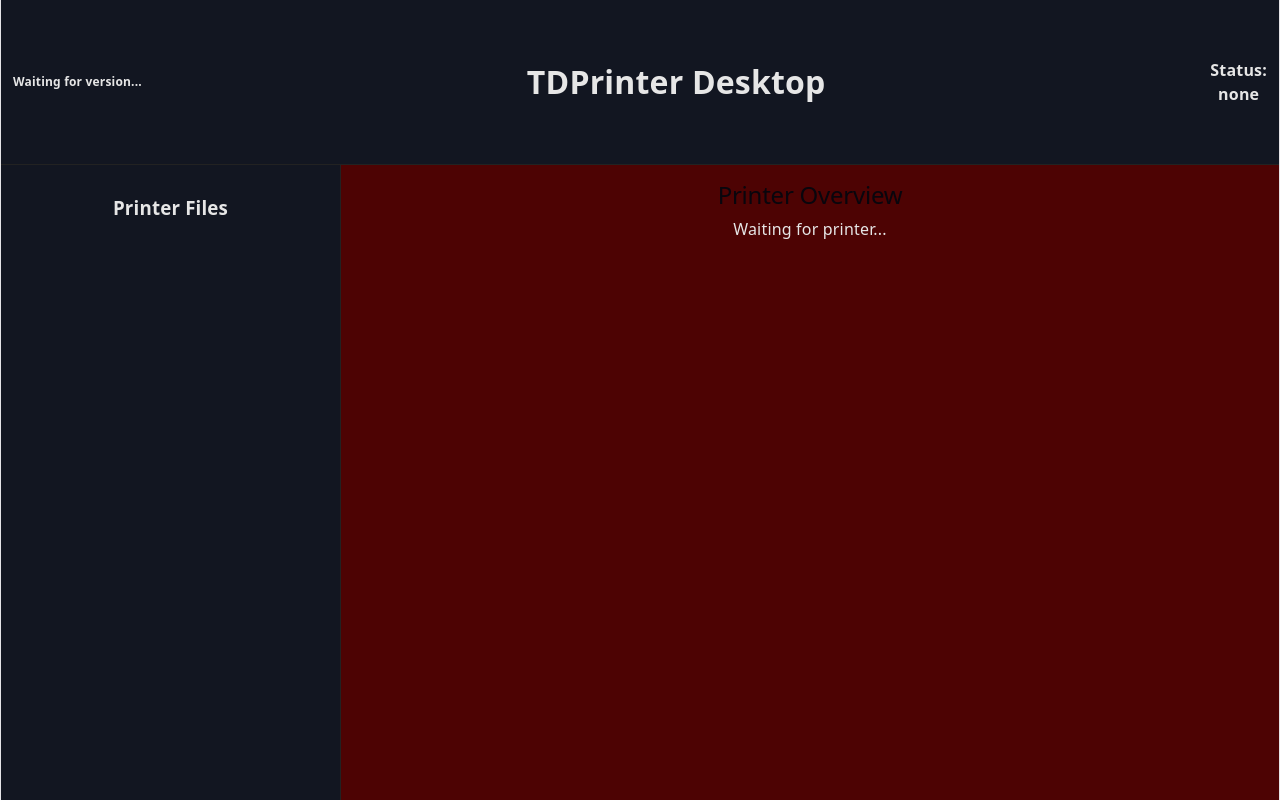
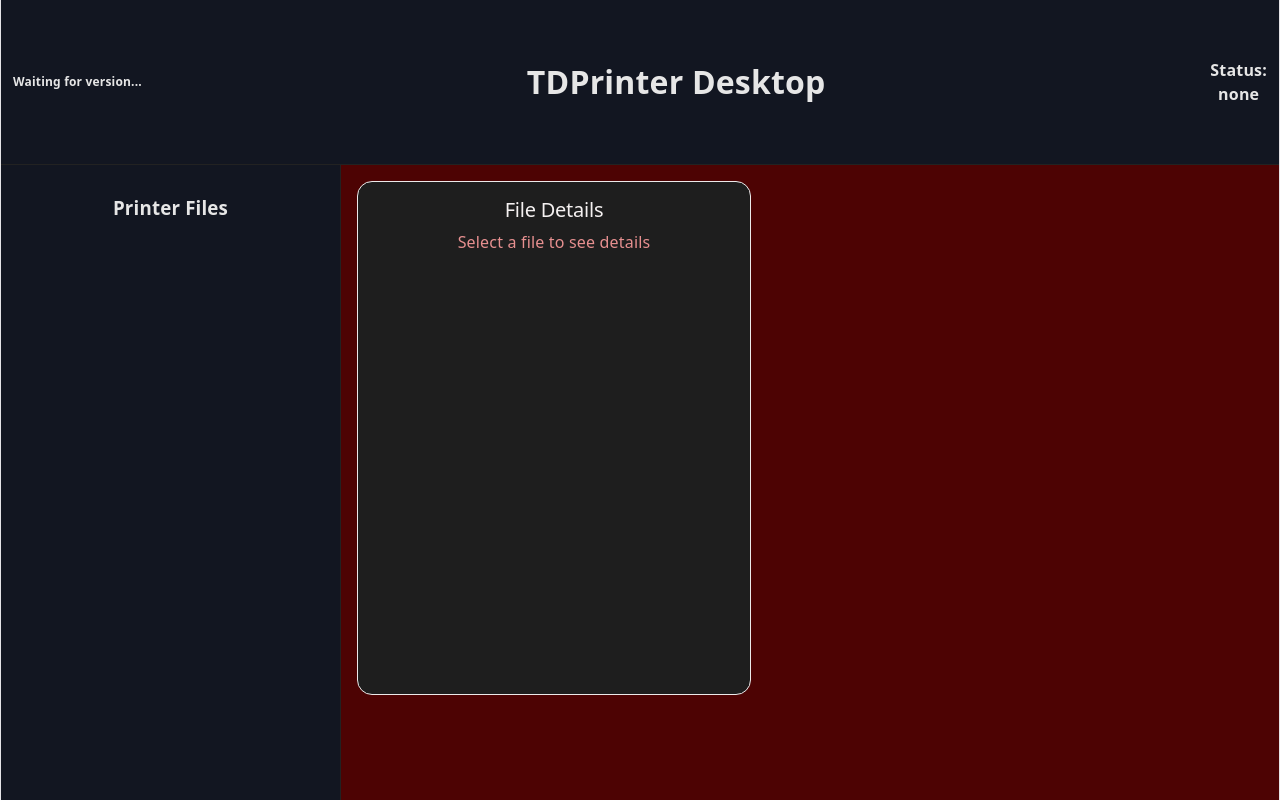
Before and after one commit to tbeswick/TDPrinterDesktop, a React (Vite) app: page / in a window 1280 px wide. Built offline with nearby package versions, Linux system fonts and the light colour scheme.

Commit message:
selected file UI

```diff
--- a/src/layout/DashboardLayout.tsx
+++ b/src/layout/DashboardLayout.tsx
@@ -3,6 +3,7 @@ import { PrinterStatus } from "../types/printerstatus";
 import { VersionInfo } from "../types/versioninfo";
 import { usePrinterEvents } from "../hooks/usePrinterEvents";
 import { FileItem } from "../types/printerfile";
+import { invoke } from "@tauri-apps/api/core";
 import "./layout.css";
 
 
@@ -16,6 +17,7 @@ export default function DashboardLayout({
   const [status, setStatus] = useState<PrinterStatus | null>(null);
   const [files, setFiles] = useState<FileItem[]>([]);
   const [version, setVersion] = useState<VersionInfo | null>(null);
+   const [selectedFile, setSelectedFile] = useState<FileItem | null>(null);
 
 
      usePrinterEvents(
@@ -23,6 +25,13 @@ export default function DashboardLayout({
          setFiles,
          setVersion
      );
+
+
+  async function handleCardClick(cardId: String) {
+    const fileItem = await invoke<FileItem>("card_clicked", { cardId });
+    setSelectedFile(fileItem);
+  }
+
 
 
   return (
@@ -56,12 +65,10 @@ export default function DashboardLayout({
                 {files
                   .filter(file => file.type === "PRINT_FILE")
                   .map(file => (
-                      <div key={file.display_name} className="card">
-                        <img src={file.thumbnail_path} alt="Logo" style={{width: "100px", height: "100px", margin: "auto"}} />
-                        <div className="container">
-                          <h4><b>{file.display_name}</b></h4>
-                          <p>{`Last Modified: ${new Date(file.m_timestamp * 1000).toLocaleString()}`}</p>
-                        </div>
+                      <div key={file.display_name} className="card" onClick={() => handleCardClick(file.display_name)}>
+                        <img src={file.thumbnail_path} alt="Logo" style={{width: "40px", height: "40px"}} />
+                        <p>{file.display_name}</p>
+                        <p>{`Last Modified: ${new Date(file.m_timestamp * 1000).toLocaleString()}`}</p>
                       </div>
                 ))}
         </aside>
@@ -69,7 +76,7 @@ export default function DashboardLayout({
         <main className="app-content">
           {children}
 
-       {status ? (
+       {/* {status ? (
          <div>
            <p>State: {status.printer.state}</p>
            <p>Nozzle: {status.printer.temp_nozzle} °C</p>
@@ -78,10 +85,34 @@ export default function DashboardLayout({
          </div>
        ) : (
          <p>Waiting for printer...</p>
-       )}
+       )} */}
 
 
+        {selectedFile && (
+          <div className="file-details">
+            <h2>Selected File Details</h2>
+            <p>{selectedFile.display_name}</p>
+            <img src={selectedFile.thumbnail_path} alt="Thumbnail" style={{width: "260px", height: "260px"}} />
+            <p>Type: {selectedFile.type}</p>
+            <p>Last Modified: {new Date(selectedFile.m_timestamp * 1000).toLocaleString()}</p>
+            <p>{selectedFile.name}</p>
 
+
+            <div className="button-row">
+                <button className="delete-btn">Delete File</button>
+                {/* <button className="pause-btn" style={{visibility: "hidden"}}>Pause Print</button>                 */}
+                <button className="print-btn">Print File</button>
+            </div>
+
+
+          </div>
+        )}
+
+
+        <div className="file-details" style={{visibility: selectedFile ? "hidden" : "visible"}}>
+            <h2>File Details</h2>
+            <p>Select a file to see details</p>
+        </div>
 
 
 
--- a/src/layout/layout.css
+++ b/src/layout/layout.css
@@ -43,30 +43,99 @@
   padding: 16px;
   background: #4d0303;
   overflow: auto;
+  display: grid;
+  grid-template-columns: 300px 1fr;
+  grid-template-rows: auto;
 }
 
 .card {
   /* Add shadows to create the "card" effect */
-  box-shadow: 0 4px 8px 0 rgba(0,0,0,0.2);
+  /* box-shadow: 0 4px 8px 0 rgba(0,0,0,0.2); */
   transition: 0.3s;
   border-style: solid;
   border-color: olive;
-  border-radius: 15px;
-  margin-top: 20px;
-  padding-top: 16px;
-  padding-bottom: 16px;
+  border-radius: 5px;
+  margin-top: 10px;
+  padding: 6px;
   background-color: #474645;
+  opacity: 0.7;
+}
+
+.card p {
+  margin: 0;
+  padding: 0;
+  text-align: center;
+  color: #e6e6e6;
+  font-size: small;
+  word-wrap: break-word;
 }
 
 /* On mouse-over, add a deeper shadow */
 .card:hover {
   box-shadow: 0 8px 16px 0 rgba(248, 245, 245, 0.2);
   border-color: rgb(247, 242, 242);
+  opacity: 1;
 }
 
-/* Add some padding inside the card container */
+/* Add some padding inside the card container
 .container {
   padding: 2px 16px;
   word-wrap: break-word;
   font-size: small;
+}*/
+
+.file-details {
+    background-color: #1e1e1e;
+    border: 1px solid #eceaea;
+    border-radius: 15px;
+    padding: 1rem;
+    grid-column: 1;
+    grid-row: 1;
+    text-align: center;
+    height: 480px;
+     width: 360px;
 }
+
+.file-details h2 {
+  color: #f5f1f1;
+  word-wrap: break-word;
+  font-size: 1.25rem;
+}
+
+.file-details p {
+  color: #e79090;
+  word-wrap: break-word;
+}
+
+.button-row {
+    display: flex;
+    gap: 0.75rem;
+    padding-top: 1rem;
+}
+
+.button-row button {
+    flex: 1;              /* Makes all three buttons equal width */
+    padding: 0.75rem 1rem;
+    border: 1px solid #eceaea;
+    border-radius: 6px;
+    color: rgb(241, 234, 234);
+    font-weight: bold;
+    cursor: pointer;
+    transition: opacity 0.2s;
+}
+
+.button-row button:hover {
+    opacity: 0.85;
+}
+
+.delete-btn {
+    background-color: #dc3545;
+}
+
+.print-btn {
+    background-color: #28a745;
+}
+
+.pause-btn {
+    background-color: #007bff;
+}
--- a/src/pages/Overview.tsx
+++ b/src/pages/Overview.tsx
@@ -17,7 +17,7 @@ export default function Overview() {
 
   return (
     <div>
-      <h2>Printer Overview</h2>
+
 
       <div>
         {/* <p>State: {status?.printer?.state}</p>
```
Also changed, not shown: 1 other file (tests, documents, lock files or other folders).
